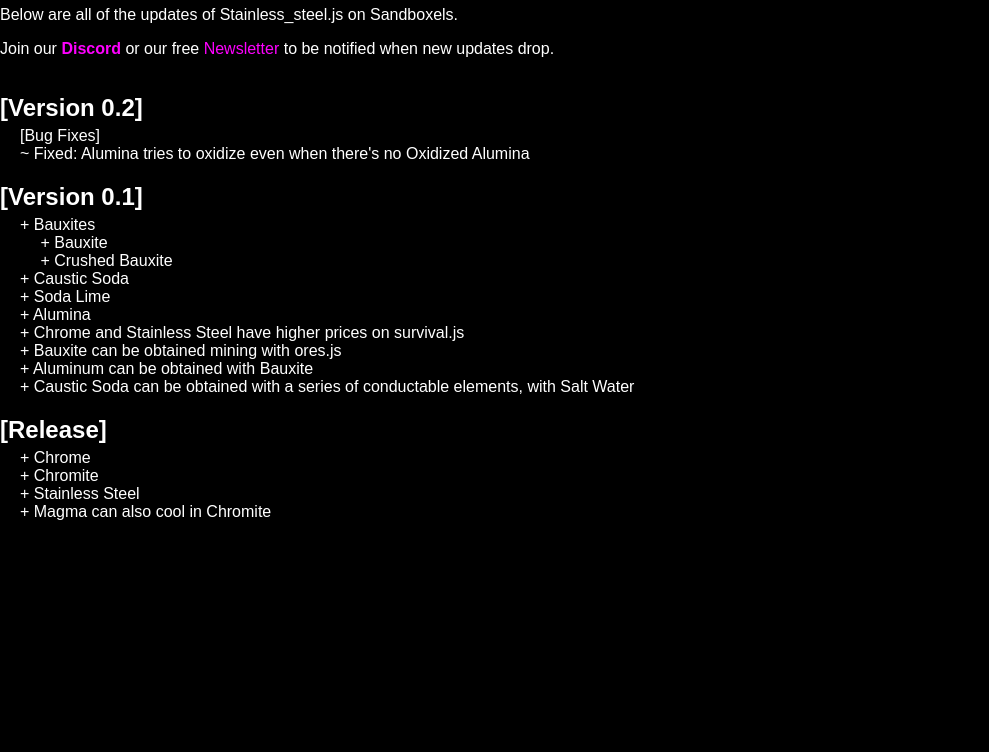
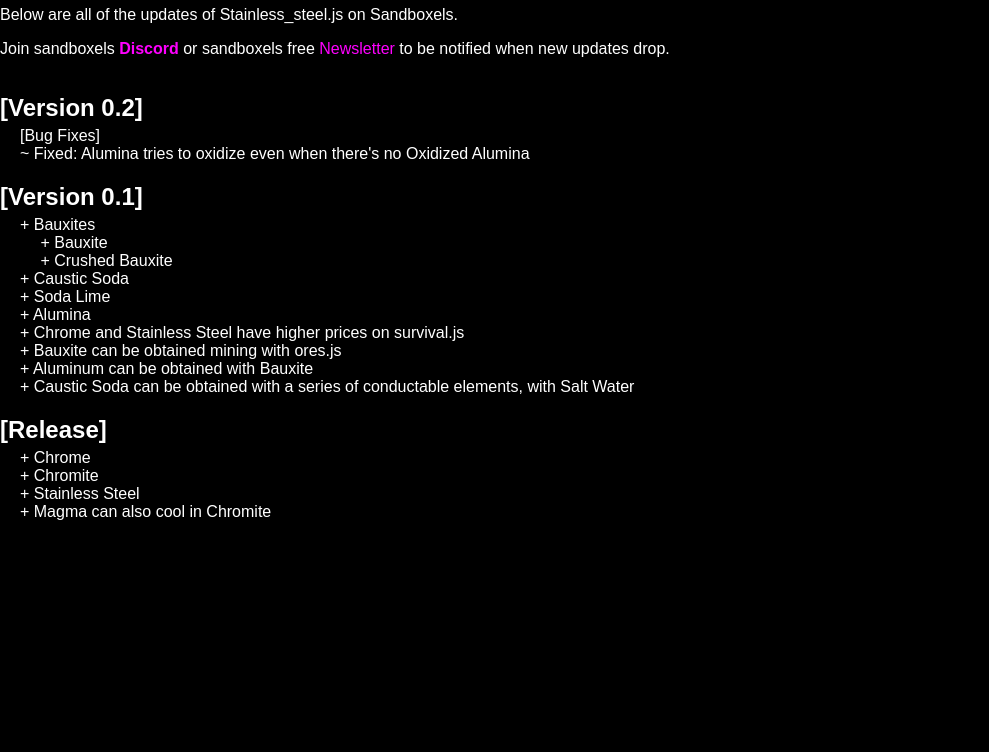
Before and after one commit to MicaelNotUsed/MicaelNotUsed.github.io, a plain HTML site: page index.html in a window 1280 px wide. Shown: the part 69-821 px from the top of the page, without its empty margins (0-989 px from the left). Drawn offline with Linux system fonts and the light colour scheme.

Commit message:
Discord links refer now as 'sandboxels' and not as 'our'

```diff
--- a/index.html
+++ b/index.html
@@ -104,7 +104,7 @@
 
 <div id="intro">
 <p>Below are all of the updates of Stainless_steel.js on Sandboxels.</p>
-<p>Join our <strong><a href="https://discord.gg/ejUc6YPQuS" target="_blank">Discord</a></strong> or our free <a href="https://news.R74n.com/subscribe">Newsletter</a> to be notified when new updates drop.</p>
+<p>Join sandboxels <strong><a href="https://discord.gg/ejUc6YPQuS" target="_blank">Discord</a></strong> or sandboxels free <a href="https://news.R74n.com/subscribe">Newsletter</a> to be notified when new updates drop.</p>
 </div>
 
 <h2 id="0.2">[Version 0.2]</h2>
```
